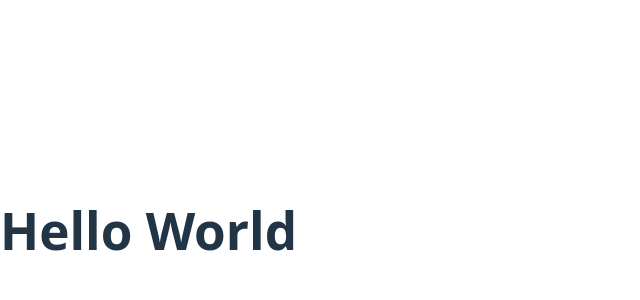
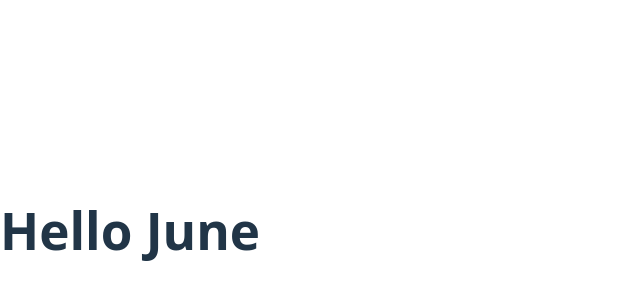
Before and after one commit to 2amkoding/react-recap, a React (Vite) app: page / in a window 1280 px wide. Shown: the part 170-470 px from the top of the page, without its empty margins (0-640 px from the left). Built offline with nearby package versions, Linux system fonts and the light colour scheme.

Commit message:
dynamic content

```diff
--- a/src/Message.jsx
+++ b/src/Message.jsx
@@ -1,7 +1,11 @@
 //PascalCasing: jsx best practice
 function Message()  {
     // JSX
-    return <h1>Hello World</h1>;
+    // dynamic content
+    const name = 'June';
+    if(name)
+        return <h1>Hello {name}</h1>;
+    return  <h1>Hello  World</h1>;
 }
 
 export default Message;
```
